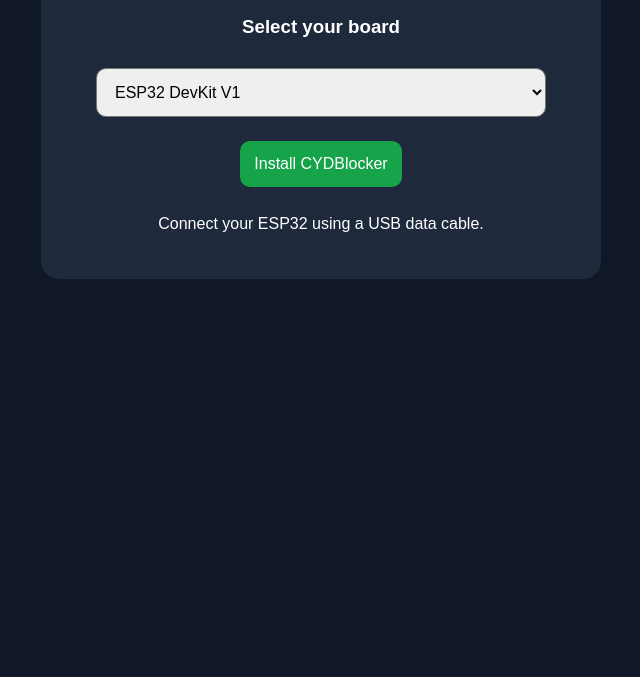
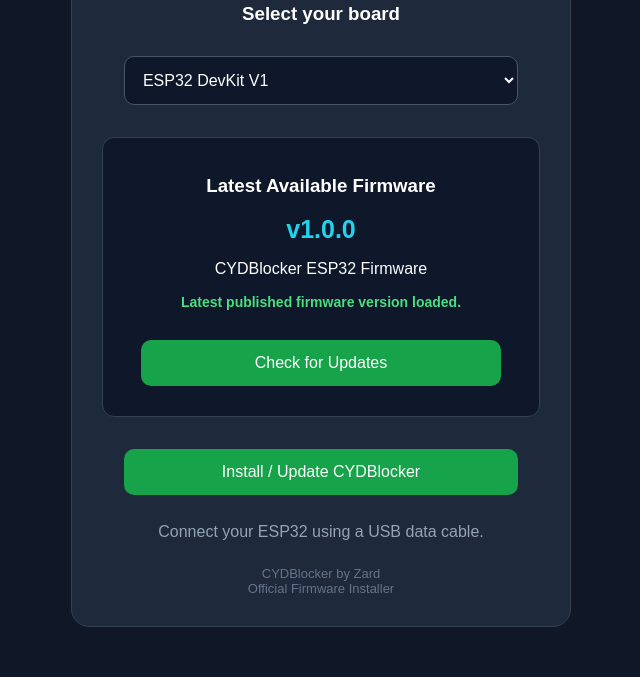
Before and after one commit to Mustoofpro123/CYDBlocker, a plain HTML site: page index.html in a window 1280 px wide. Shown: the part 223-900 px from the top of the page, without its empty margins (319-959 px from the left). Before the commit the page ends 800 px from the top, so only its background shows below. Drawn offline with Linux system fonts and the light colour scheme.

Commit message:
Update index.html

```diff
--- a/index.html
+++ b/index.html
@@ -5,67 +5,242 @@
   <meta charset="UTF-8">
   <meta name="viewport" content="width=device-width, initial-scale=1">
   <title>CYDBlocker by Zard</title>
-  <script type="module" src="https://unpkg.com/esp-web-tools@10/dist/web/install-button.js?module"></script>
+
+  <script type="module"
+    src="https://unpkg.com/esp-web-tools@10/dist/web/install-button.js?module">
+  </script>
+
   <style>
+    * {
+      box-sizing: border-box;
+    }
+
     body {
       background: #101827;
       color: white;
       font-family: Arial, sans-serif;
       text-align: center;
       padding: 50px 15px;
+      margin: 0;
     }
+
     .container {
       max-width: 500px;
       margin: auto;
       background: #1e293b;
       padding: 30px;
       border-radius: 18px;
+      border: 1px solid #334155;
     }
+
+    h1 {
+      color: #22d3ee;
+      margin-bottom: 5px;
+    }
+
+    .subtitle {
+      color: #94a3b8;
+    }
+
     select, button {
       padding: 14px;
       border-radius: 10px;
       font-size: 16px;
-      margin: 12px;
+      margin: 12px 0;
     }
-    select { width: 90%; }
+
+    select {
+      width: 90%;
+      background: #0f172a;
+      color: white;
+      border: 1px solid #475569;
+    }
+
     button {
       background: #16a34a;
       color: white;
       border: none;
       cursor: pointer;
+      width: 90%;
+    }
+
+    button:hover {
+      background: #15803d;
+    }
+
+    .version-card {
+      background: #0f172a;
+      border: 1px solid #334155;
+      padding: 18px;
+      border-radius: 12px;
+      margin: 20px 0;
+    }
+
+    .version {
+      color: #22d3ee;
+      font-size: 25px;
+      font-weight: bold;
+      margin: 10px;
+    }
+
+    .status {
+      color: #94a3b8;
+      font-size: 14px;
+      min-height: 20px;
+    }
+
+    .update {
+      color: #4ade80;
+      font-weight: bold;
+    }
+
+    .error {
+      color: #f87171;
+    }
+
+    .install-button {
+      display: block;
+      margin: 15px auto;
+    }
+
+    .install-button button {
+      background: #16a34a;
+      width: 90%;
+    }
+
+    footer {
+      margin-top: 25px;
+      color: #64748b;
+      font-size: 13px;
     }
   </style>
 </head>
+
 <body>
+
   <div class="container">
+
     <h1>CYDBlocker</h1>
-    <p>Official Firmware Installer</p>
+    <p class="subtitle">Official Firmware Installer</p>
     <p>by Zard</p>
 
     <h3>Select your board</h3>
+
     <select id="board">
       <option value="esp32">ESP32 DevKit V1</option>
       <option value="cyd">ESP32-2432S028 (CYD)</option>
     </select>
 
-    <esp-web-install-button id="installer"
+    <div class="version-card">
+      <h3>Latest Available Firmware</h3>
+
+      <div class="version" id="version">
+        Checking...
+      </div>
+
+      <p id="versionName">Loading firmware information...</p>
+
+      <p class="status" id="status">
+        Checking GitHub...
+      </p>
+
+      <button id="checkButton">
+        Check for Updates
+      </button>
+    </div>
+
+    <esp-web-install-button
+      id="installer"
+      class="install-button"
       manifest="./firmware/esp32/manifest.json">
-      <button slot="activate">Install CYDBlocker</button>
+
+      <button slot="activate">
+        Install / Update CYDBlocker
+      </button>
+
     </esp-web-install-button>
 
-    <p>Connect your ESP32 using a USB data cable.</p>
+    <p class="subtitle">
+      Connect your ESP32 using a USB data cable.
+    </p>
+
+    <footer>
+      CYDBlocker by Zard<br>
+      Official Firmware Installer
+    </footer>
+
   </div>
 
   <script>
     const board = document.getElementById("board");
     const installer = document.getElementById("installer");
 
-    board.addEventListener("change", () => {
-      installer.setAttribute(
-        "manifest",
-        "./firmware/" + board.value + "/manifest.json"
-      );
-    });
+    const versionElement = document.getElementById("version");
+    const versionName = document.getElementById("versionName");
+    const statusElement = document.getElementById("status");
+    const checkButton = document.getElementById("checkButton");
+
+    let currentManifest = "";
+
+    async function checkVersion() {
+      const selectedBoard = board.value;
+
+      const manifestPath =
+        "./firmware/" + selectedBoard + "/manifest.json";
+
+      currentManifest = manifestPath;
+
+      installer.setAttribute("manifest", manifestPath);
+
+      versionElement.textContent = "Checking...";
+      versionName.textContent = "Loading firmware information...";
+      statusElement.textContent = "Connecting to GitHub...";
+      statusElement.className = "status";
+
+      try {
+        const response = await fetch(
+          manifestPath + "?t=" + Date.now(),
+          { cache: "no-store" }
+        );
+
+        if (!response.ok) {
+          throw new Error("Could not find firmware manifest.");
+        }
+
+        const manifest = await response.json();
+
+        if (currentManifest !== manifestPath) return;
+
+        if (!manifest.version) {
+          throw new Error("Firmware version is missing.");
+        }
+
+        versionElement.textContent = "v" + manifest.version;
+
+        versionName.textContent =
+          selectedBoard === "cyd"
+            ? "CYDBlocker CYD Firmware"
+            : "CYDBlocker ESP32 Firmware";
+
+        statusElement.textContent =
+          "Latest published firmware version loaded.";
+
+        statusElement.className = "status update";
+
+      } catch (error) {
+        versionElement.textContent = "Unavailable";
+        versionName.textContent = "Could not load firmware information.";
+        statusElement.textContent = error.message;
+        statusElement.className = "status error";
+      }
+    }
+
+    board.addEventListener("change", checkVersion);
+
+    checkButton.addEventListener("click", checkVersion);
+
+    checkVersion();
   </script>
+
 </body>
 </html>
```
